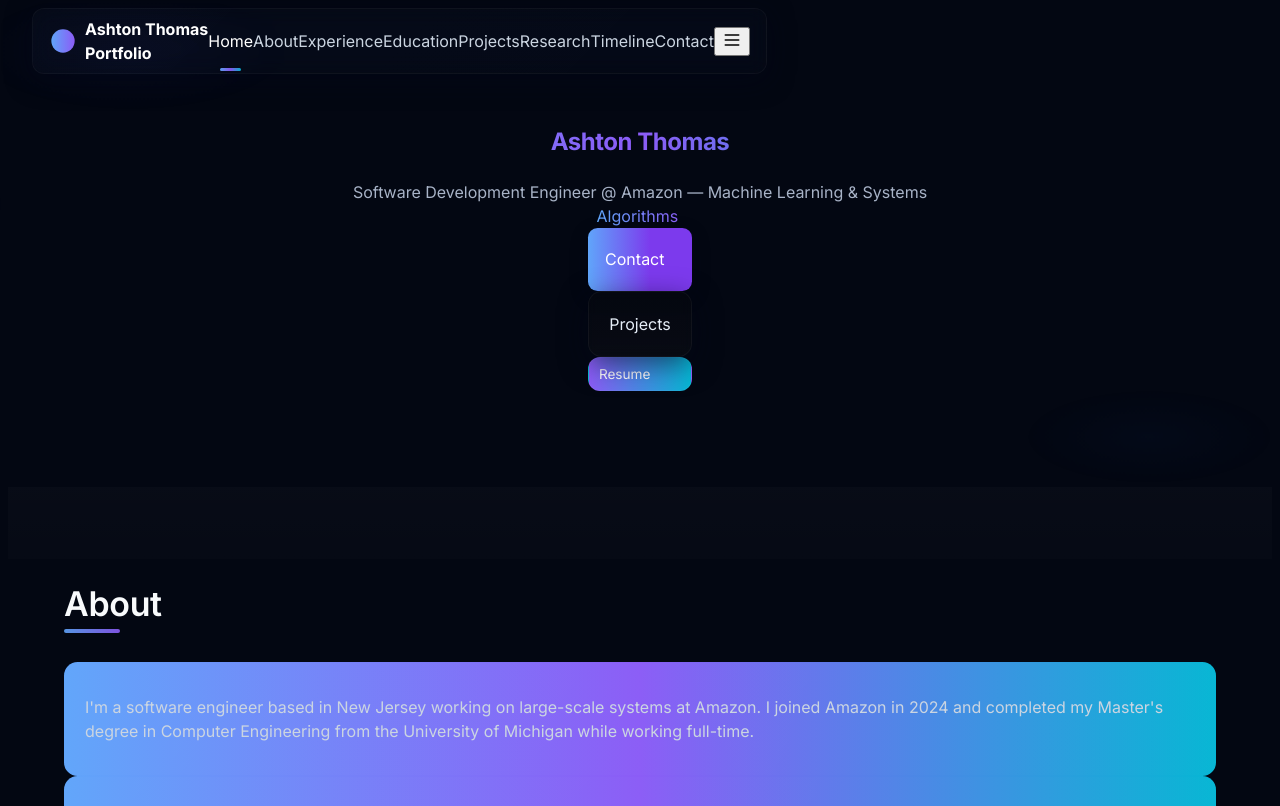
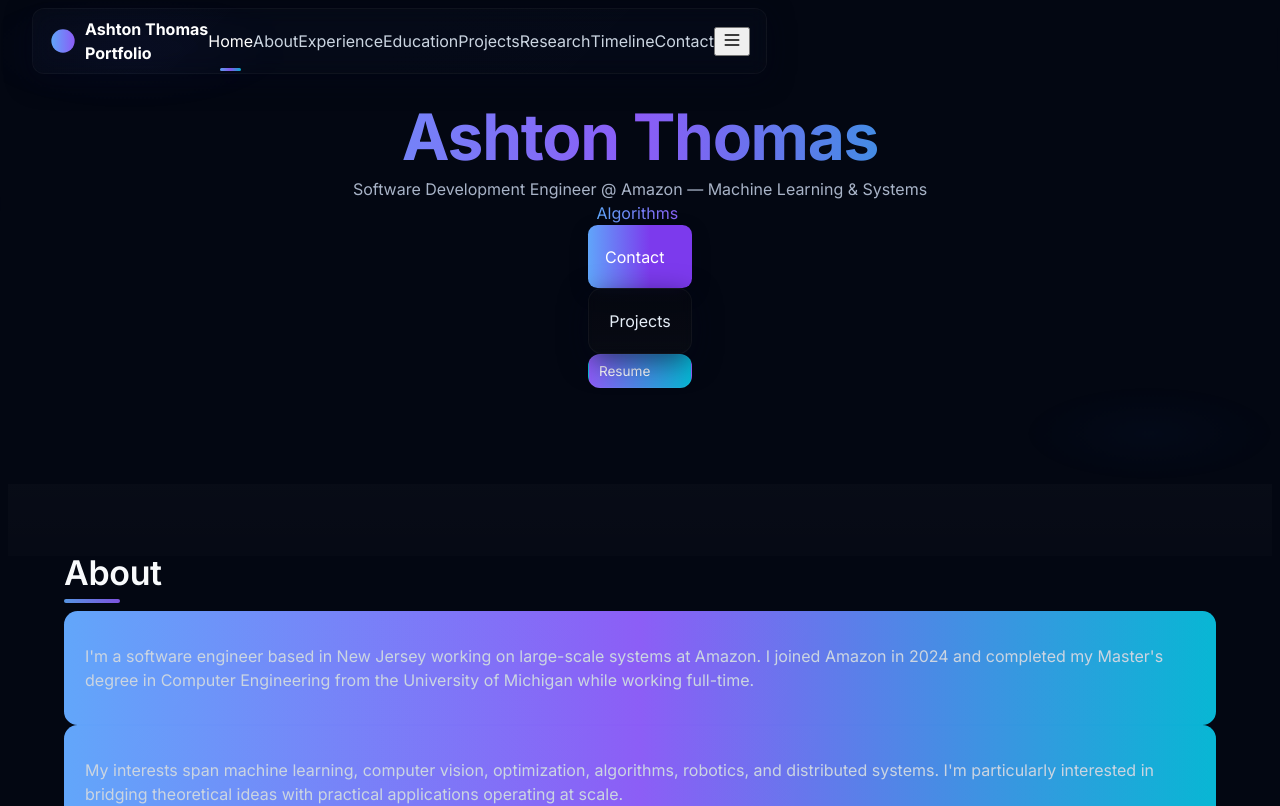
Before and after one commit to ashtonet/ashtonet.github.io, a React (Vite) app: page / in a window 1280 px wide. Shown: the top 806 px of the page. Built offline with nearby package versions, Linux system fonts and the light colour scheme.

Commit message:
fix(nav): allow clicks by disabling pointer-events on decorative particle layers

```diff
--- a/src/index.css
+++ b/src/index.css
@@ -52,6 +52,20 @@
   font-family: Inter, ui-sans-serif, system-ui, -apple-system, 'Segoe UI', Roboto, 'Helvetica Neue', Arial;
   font-size: 16px;
   line-height: 1.5;
+}
+
+/* Responsive heading scale */
+h1 {
+  font-size: clamp(2.25rem, 6vw, 4rem);
+  line-height: 1.02;
+  font-weight: 800;
+  margin: 0 0 0.25rem 0;
+}
+h2 {
+  font-size: clamp(1.5rem, 3.2vw, 2.25rem);
+  line-height: 1.06;
+  font-weight: 700;
+  margin: 0 0 0.5rem 0;
 }
 
 /* Responsive typography tweaks */
@@ -125,7 +139,14 @@
 /* Navigation refinements inspired by modern templates */
 .nav-bar-inner { display:flex; align-items:center; justify-content:space-between; gap:1.25rem; padding:0.25rem 0.5rem; }
 .site-logo { display:inline-flex; align-items:center; gap:.5rem; font-weight:700; color: #fff; }
-.nav-glass { padding: .5rem 1rem; border-radius: .75rem; background: linear-gradient(135deg, rgba(255,255,255,0.02), rgba(255,255,255,0.01)); }
+.nav-glass {
+  padding: .5rem 1rem;
+  border-radius: .75rem;
+  background: linear-gradient(135deg, rgba(255,255,255,0.02), rgba(255,255,255,0.01));
+  border-bottom: 1px solid rgba(255,255,255,0.04);
+  box-shadow: 0 6px 30px rgba(2,6,23,0.45);
+  position: relative;
+}
 
 /* ensure nav links hidden on small screens (explicit) */
 .nav-links { display: none; }
@@ -323,6 +344,11 @@
   animation: float 8s ease-in-out infinite;
 }
 
+/* make decorative layers non-interactive so UI controls remain clickable */
+.particle-bg, .particles-layer .particle, .mesh, .orb {
+  pointer-events: none;
+}
+
 /* CSS particles layer */
 .particles-layer .particle{ position: absolute; border-radius: 999px; filter: blur(14px) saturate(110%); opacity: .18; }
 .particles-layer .p1{ width: 220px; height: 220px; left: 5%; top: 10%; background: radial-gradient(circle at 30% 30%, rgba(96,165,250,0.16), transparent 30%); animation: float 9s ease-in-out infinite; }
```
